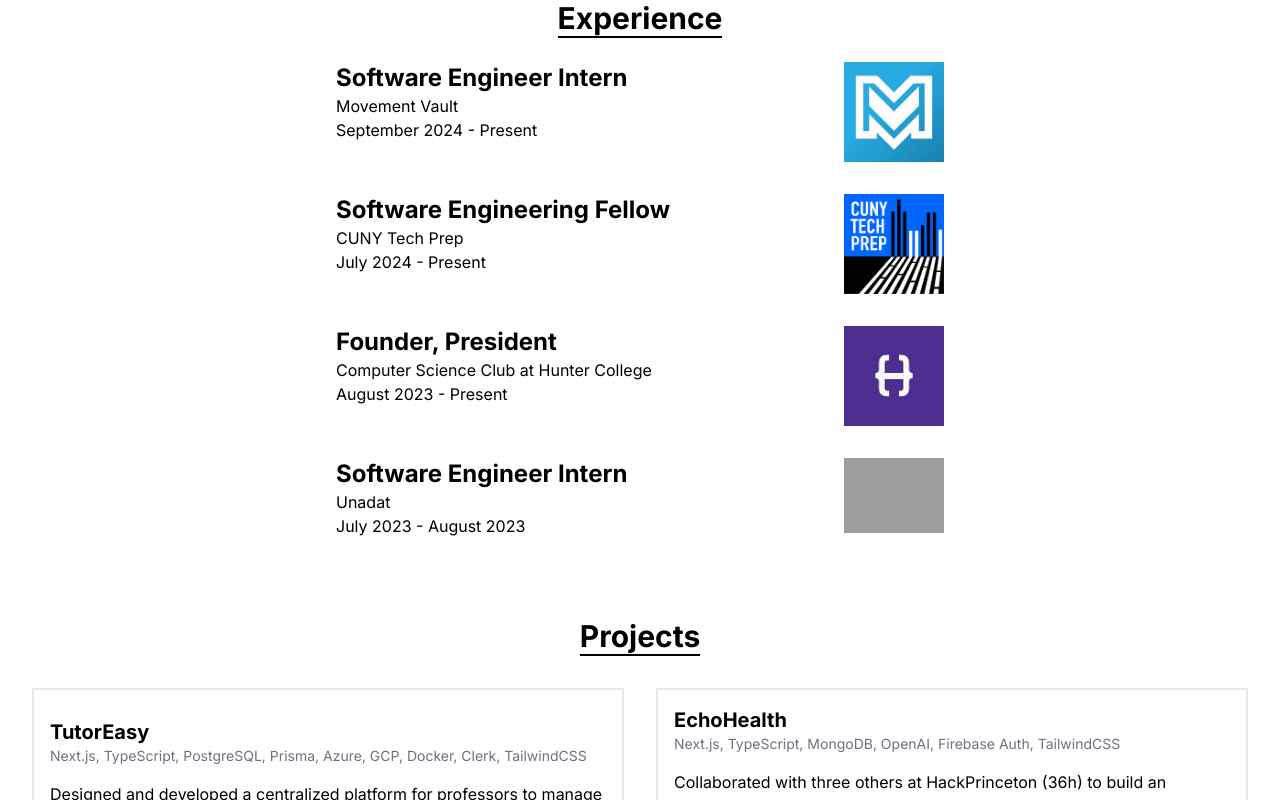
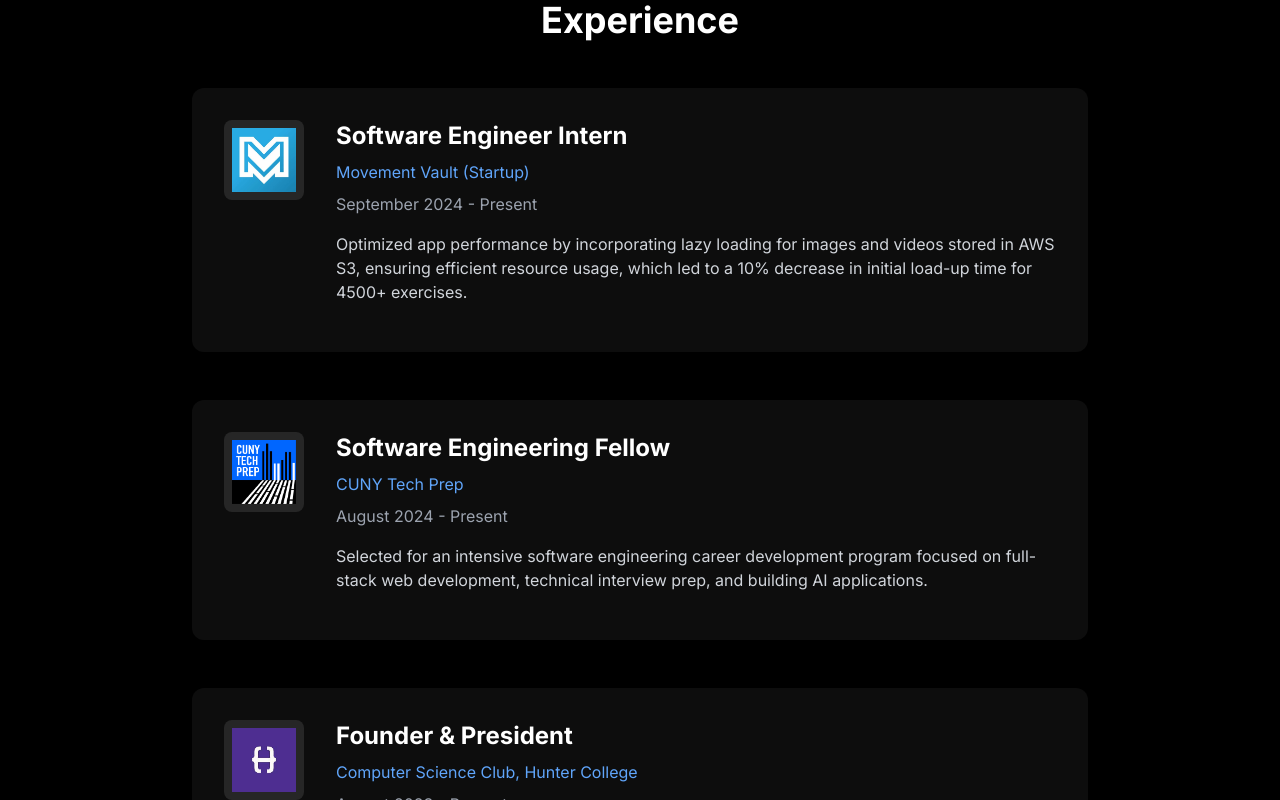
Before and after one commit to ShohruzE/portfolio, a Next.js app: page / in a window 1280 px wide. Shown: the part 1380-2180 px from the top of the page. Built offline with nearby package versions, Linux system fonts and the light colour scheme; grey boxes are pictures that could not be loaded.

Commit message:
Finish redesign for experience section

```diff
--- a/src/components/Experience.tsx
+++ b/src/components/Experience.tsx
@@ -1,115 +1,185 @@
-import React from "react";
+"use client";
+
+import { motion } from "framer-motion";
 import Image from "next/image";
 import Link from "next/link";
 
-const Experience = () => {
+const experiences = [
+  {
+    title: "Software Engineer Intern",
+    company: "Movement Vault (Startup)",
+    date: "September 2024 - Present",
+    description:
+      "Optimized app performance by incorporating lazy loading for images and videos stored in AWS S3, ensuring efficient resource usage, which led to a 10% decrease in initial load-up time for 4500+ exercises.",
+    logo: "/images/movement_vault.jpg",
+  },
+  {
+    title: "Software Engineering Fellow",
+    company: "CUNY Tech Prep",
+    date: "August 2024 - Present",
+    description:
+      "Selected for an intensive software engineering career development program focused on full-stack web development, technical interview prep, and building AI applications.",
+    logo: "/images/ctp-logo-square.png",
+  },
+  {
+    title: "Founder & President",
+    company: "Computer Science Club, Hunter College",
+    date: "August 2023 - Present",
+    description:
+      "Directed a team of 10 to organize 13 events, including technical workshops, speaker panels, and networking socials, for a total of 700+ attendees from a 800+ member roster.",
+    logo: "/images/hunter-cs-club.jpg",
+  },
+  {
+    title: "Software Engineer Intern",
+    company: "Unadat (Startup)",
+    date: "July 2023 - August 2023",
+    description:
+      "Improved user experience by reducing page load time by 15%, implementing SQL transactions in JavaScript and PHP, ensuring ACID properties in the MySQL database.",
+    logo: "/images/unadat.jpg",
+  },
+];
+
+export default function Experience() {
   return (
-    <section id="experience" className="my-20 mx-8">
-      <div className="container mx-auto">
-        <div className="flex flex-col justify-center items-center gap-6">
-          <h2 className="text-3xl font-bold border-b-2 border-black rounded-m text-center">
-            Experience
-          </h2>
-          <div className="w-full lg:w-1/2 flex flex-col gap-8">
-            <div className="flex justify-between gap-4">
+    // <section id="experience" className="my-20 mx-8">
+    //   <div className="container mx-auto">
+    //     <div className="flex flex-col justify-center items-center gap-6">
+    //       <h2 className="text-3xl font-bold border-b-2 border-black rounded-m text-center">
+    //         Experience
+    //       </h2>
+    //       <div className="w-full lg:w-1/2 flex flex-col gap-8">
+    //         <div className="flex justify-between gap-4">
+    //           <div>
+    //             <h3 className="text-2xl font-bold">Software Engineer Intern</h3>
+    //             <p>Movement Vault</p>
+    //             <p>September 2024 - Present</p>
+    //           </div>
+    //           <div>
+    //             <Link href="https://movementvault.com/" target="_blank">
+    //               <Image
+    //                 src="/images/movement_vault.jpg"
+    //                 alt="Movement Vault logo"
+    //                 width={100}
+    //                 height={100}
+    //               />
+    //             </Link>
+    //           </div>
+    //         </div>
+
+    //         <div className="flex justify-between gap-4">
+    //           <div>
+    //             <h3 className="text-2xl font-bold">
+    //               Software Engineering Fellow
+    //             </h3>
+    //             <p>CUNY Tech Prep</p>
+    //             <p>July 2024 - Present</p>
+    //           </div>
+    //           <div>
+    //             <Link href="https://cunytechprep.org/" target="_blank">
+    //               <Image
+    //                 src="/images/ctp-logo-square.png"
+    //                 alt="Cuny Tech Prep logo"
+    //                 width={100}
+    //                 height={100}
+    //               />
+    //             </Link>
+    //           </div>
+    //         </div>
+
+    //         <div className="flex justify-between gap-4">
+    //           <div>
+    //             <h3 className="text-2xl font-bold">Founder, President</h3>
+    //             <p>Computer Science Club at Hunter College</p>
+    //             <p>August 2023 - Present</p>
+    //           </div>
+    //           <div>
+    //             <Link
+    //               href="https://www.instagram.com/huntercsclub/"
+    //               target="_blank"
+    //             >
+    //               <Image
+    //                 src="/images/hunter-cs-club.jpg"
+    //                 alt="Hunter CS Club logo"
+    //                 width={100}
+    //                 height={100}
+    //               />
+    //             </Link>
+    //           </div>
+    //         </div>
+    //         {/* <div className="flex justify-between gap-4">
+    //           <div>
+    //             <h3 className="text-2xl font-bold">
+    //               Software Engineering Fellow
+    //             </h3>
+    //             <p>Headstarter</p>
+    //             <p>July 2024 - September 2024</p>
+    //           </div>
+    //           <div>
+    //             <Link href="https://headstarter.co/" target="_blank">
+    //               <Image
+    //                 src="/images/headstarter.jpg"
+    //                 alt="headstarter logo"
+    //                 width={100}
+    //                 height={100}
+    //               />
+    //             </Link>
+    //           </div>
+    //         </div> */}
+    //         <div className="flex justify-between gap-4">
+    //           <div>
+    //             <h3 className="text-2xl font-bold">Software Engineer Intern</h3>
+    //             <p>Unadat</p>
+    //             <p>July 2023 - August 2023</p>
+    //           </div>
+    //           <div>
+    //             <Link href="https://unadat.com/" target="_blank">
+    //               <Image
+    //                 src="/images/unadat.jpg"
+    //                 alt="Unadat logo"
+    //                 width={100}
+    //                 height={100}
+    //               />
+    //             </Link>
+    //           </div>
+    //         </div>
+    //       </div>
+    //     </div>
+    //   </div>
+    // </section>
+    <section id="experience" className="py-20 bg-black">
+      <div className="container mx-auto px-4">
+        <h2 className="text-4xl font-bold text-white text-center mb-12">
+          Experience
+        </h2>
+        <div className="max-w-4xl mx-auto space-y-12">
+          {experiences.map((experience, index) => (
+            <motion.div
+              key={index}
+              className="flex flex-col md:flex-row gap-8 items-start bg-white/5 rounded-xl p-8 hover:bg-white/10 transition-colors"
+              initial={{ opacity: 0, y: 20 }}
+              whileInView={{ opacity: 1, y: 0 }}
+              transition={{ duration: 0.5, delay: index * 0.1 }}
+              viewport={{ once: true }}
+            >
+              <Image
+                src={experience.logo}
+                alt={`${experience.company} logo`}
+                width={50}
+                height={50}
+                className="w-20 h-20 object-contain rounded-lg bg-white/10 p-2"
+              />
               <div>
-                <h3 className="text-2xl font-bold">Software Engineer Intern</h3>
-                <p>Movement Vault</p>
-                <p>September 2024 - Present</p>
+                <h3 className="text-2xl text-white font-bold mb-2">
+                  {experience.title}
+                </h3>
+                <p className="text-blue-400 mb-2">{experience.company}</p>
+                <p className="text-gray-400 mb-4">{experience.date}</p>
+                <p className="text-gray-300 mb-4">{experience.description}</p>
               </div>
-              <div>
-                <Link href="https://movementvault.com/" target="_blank">
-                  <Image
-                    src="/images/movement_vault.jpg"
-                    alt="Movement Vault logo"
-                    width={100}
-                    height={100}
-                  />
-                </Link>
-              </div>
-            </div>
-
-            <div className="flex justify-between gap-4">
-              <div>
-                <h3 className="text-2xl font-bold">
-                  Software Engineering Fellow
-                </h3>
-                <p>CUNY Tech Prep</p>
-                <p>July 2024 - Present</p>
-              </div>
-              <div>
-                <Link href="https://cunytechprep.org/" target="_blank">
-                  <Image
-                    src="/images/ctp-logo-square.png"
-                    alt="Cuny Tech Prep logo"
-                    width={100}
-                    height={100}
-                  />
-                </Link>
-              </div>
-            </div>
-
-            <div className="flex justify-between gap-4">
-              <div>
-                <h3 className="text-2xl font-bold">Founder, President</h3>
-                <p>Computer Science Club at Hunter College</p>
-                <p>August 2023 - Present</p>
-              </div>
-              <div>
-                <Link
-                  href="https://www.instagram.com/huntercsclub/"
-                  target="_blank"
-                >
-                  <Image
-                    src="/images/hunter-cs-club.jpg"
-                    alt="Hunter CS Club logo"
-                    width={100}
-                    height={100}
-                  />
-                </Link>
-              </div>
-            </div>
-            {/* <div className="flex justify-between gap-4">
-              <div>
-                <h3 className="text-2xl font-bold">
-                  Software Engineering Fellow
-                </h3>
-                <p>Headstarter</p>
-                <p>July 2024 - September 2024</p>
-              </div>
-              <div>
-                <Link href="https://headstarter.co/" target="_blank">
-                  <Image
-                    src="/images/headstarter.jpg"
-                    alt="headstarter logo"
-                    width={100}
-                    height={100}
-                  />
-                </Link>
-              </div>
-            </div> */}
-            <div className="flex justify-between gap-4">
-              <div>
-                <h3 className="text-2xl font-bold">Software Engineer Intern</h3>
-                <p>Unadat</p>
-                <p>July 2023 - August 2023</p>
-              </div>
-              <div>
-                <Link href="https://unadat.com/" target="_blank">
-                  <Image
-                    src="/images/unadat.jpg"
-                    alt="Unadat logo"
-                    width={100}
-                    height={100}
-                  />
-                </Link>
-              </div>
-            </div>
-          </div>
+            </motion.div>
+          ))}
         </div>
       </div>
     </section>
   );
-};
-
-export default Experience;
+}
```
